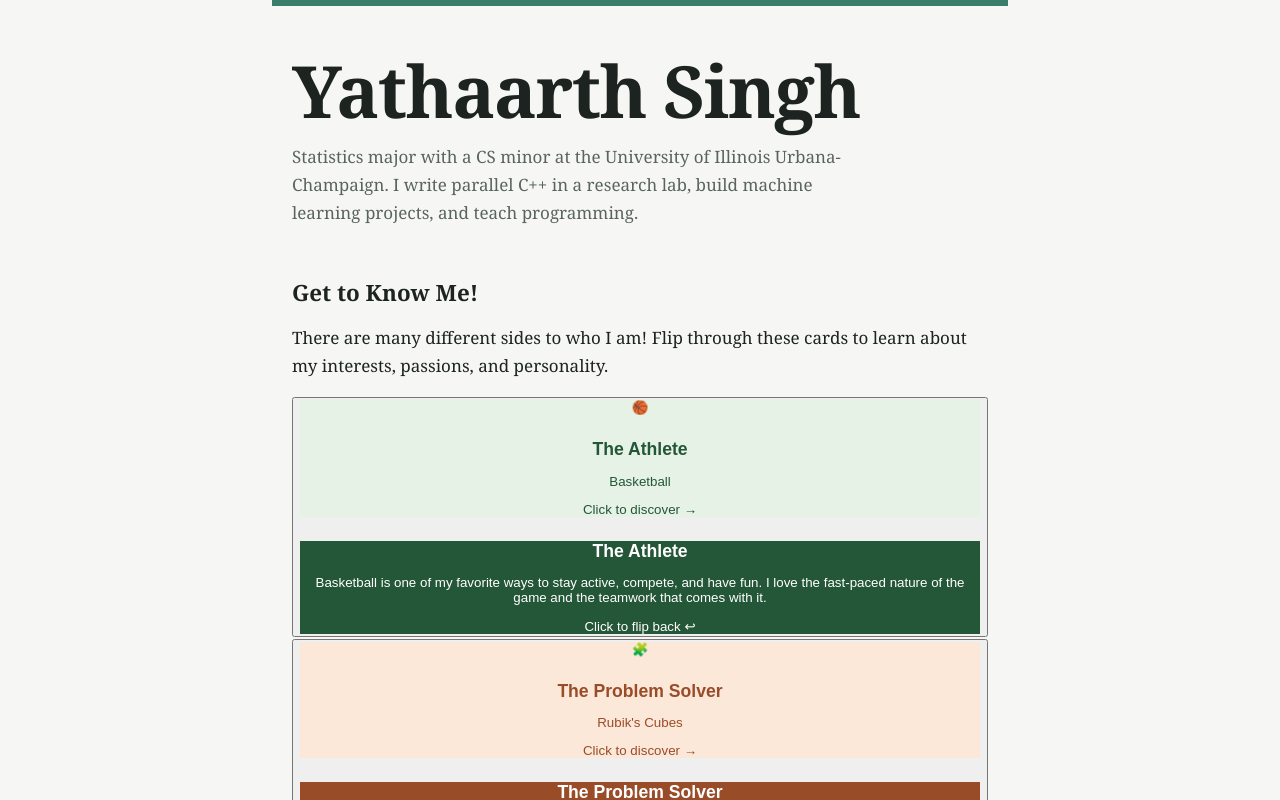
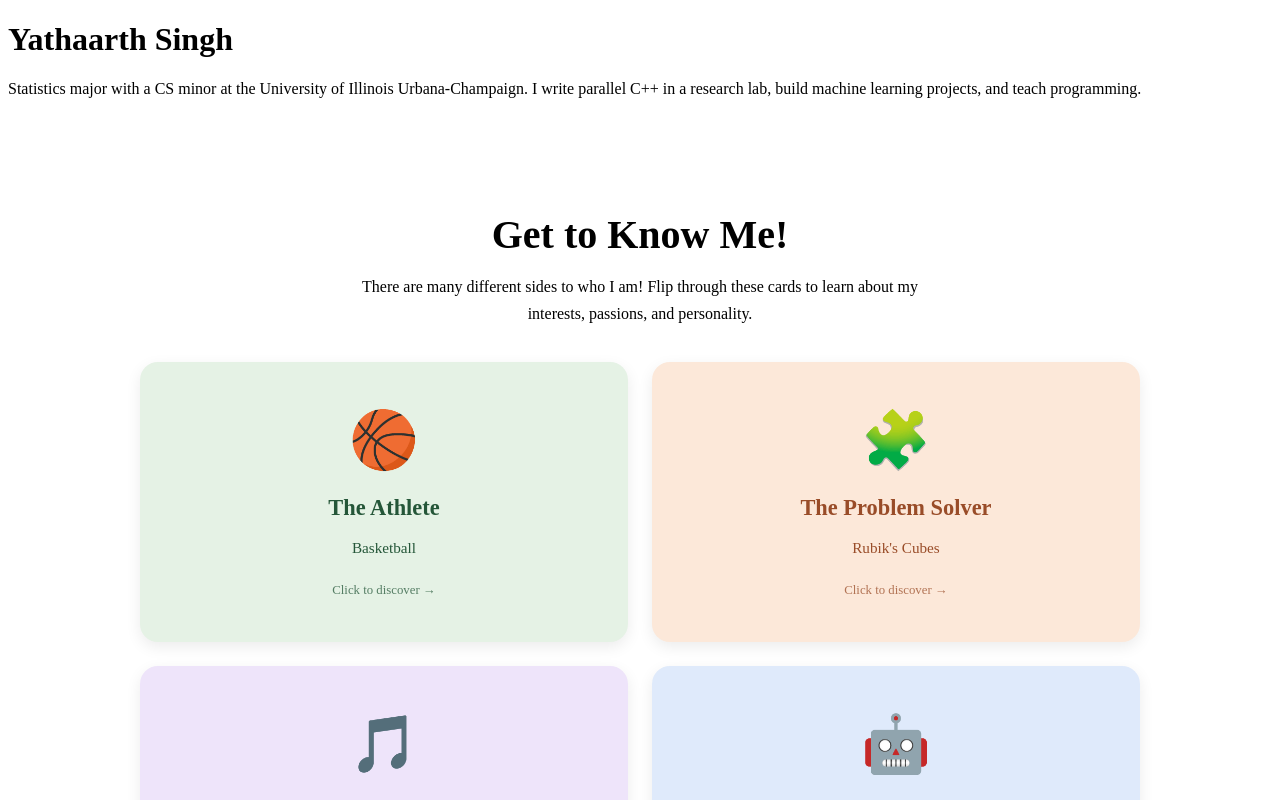
Before and after one commit to yath473/Yathaarth-Singh-Personal-Site, a React (Vite) app: page / in a window 1280 px wide. Shown: the top 800 px of the page. Built offline with nearby package versions, Linux system fonts and the light colour scheme.

Commit message:
css update

```diff
--- a/src/style.css
+++ b/src/style.css
@@ -1,38 +1,148 @@
-:root {
-  --bg: #f6f7f4; --fg: #1d2320; --muted: #5a645e; --accent: #3a7d6b;
-  color-scheme: light dark;
+
+/* About Me Section */
+.about-section {
+  max-width: 1000px;
+  margin: 60px auto;
+  padding: 20px;
+  text-align: center;
 }
-@media (prefers-color-scheme: dark) {
-  :root { --bg: #141916; --fg: #e8ede9; --muted: #9aa69f; }
+
+.about-section h2 {
+  font-size: 2.5rem;
+  margin-bottom: 15px;
 }
-* { box-sizing: border-box; }
-body {
-  margin: 0 auto; max-width: 46rem; padding: 3rem 1.25rem 5rem;
-  background: var(--bg); color: var(--fg);
-  font: 1.0625rem/1.65 Georgia, "Iowan Old Style", serif;
-  border-top: 6px solid var(--accent); transition: border-color .4s;
+
+.about-intro {
+  max-width: 600px;
+  margin: 0 auto 35px;
+  line-height: 1.7;
 }
-h1 { font-size: clamp(2.5rem, 8vw, 4.5rem); line-height: 1; margin: 0 0 1rem; letter-spacing: -0.02em; }
-h2 { font-size: 1.4rem; margin: 3rem 0 .75rem; }
-.lede { color: var(--muted); max-width: 36rem; }
-label { display: block; color: var(--muted); font-size: .95rem; }
-input {
-  width: 100%; font: inherit; padding: .6rem .8rem; margin: .4rem 0 1rem;
-  background: transparent; color: inherit; border: 2px solid var(--muted); border-radius: 4px;
+
+/* Four-card grid */
+.card-grid {
+  display: grid;
+  grid-template-columns: repeat(2, minmax(0, 1fr));
+  gap: 24px;
 }
-input:focus-visible, .swatch:focus-visible, a:focus-visible { outline: 3px solid var(--accent); outline-offset: 2px; }
-.swatches { display: flex; height: 9rem; border-radius: 6px; overflow: hidden; }
-.swatch {
-  flex: 1; border: 0; cursor: pointer; color: #fff; font: .8rem/1.2 ui-monospace, monospace;
-  text-shadow: 0 1px 2px rgba(0,0,0,.6); display: flex; align-items: flex-end; padding: .5rem;
-  transition: flex .25s;
+
+/* Individual card */
+.interest-card {
+  display: block;
+  position: relative;
+  width: 100%;
+  height: 280px;
+  padding: 0;
+  border: none;
+  background: transparent;
+  cursor: pointer;
+  perspective: 1000px;
+  font: inherit;
+  text-align: center;
 }
-.swatch:hover { flex: 1.6; }
-#caption { color: var(--muted); min-height: 1.6em; }
-a { color: var(--accent); }
-@media (max-width: 30rem) { .swatches { flex-direction: column; height: 14rem; } }
-@media (prefers-reduced-motion: reduce) { * { transition: none !important; } }
-h3 { font-size: 1.1rem; margin: 1.5rem 0 .1rem; }
-.when { color: var(--muted); font-size: .9rem; margin: 0 0 .4rem; }
-article p:last-child, section > p { margin-top: 0; }
-ul { padding-left: 1.2rem; }
+
+/* Inner rotating container */
+.card-inner {
+  position: relative;
+  display: block;
+  width: 100%;
+  height: 100%;
+  transform-style: preserve-3d;
+  transition: transform 0.7s ease;
+}
+
+/* Flip when clicked */
+.interest-card.flipped .card-inner {
+  transform: rotateY(180deg);
+}
+
+/* Front and back occupy the SAME space */
+.card-front,
+.card-back {
+  position: absolute;
+  top: 0;
+  left: 0;
+  width: 100%;
+  height: 100%;
+  box-sizing: border-box;
+
+  display: flex;
+  flex-direction: column;
+  align-items: center;
+  justify-content: center;
+
+  padding: 24px;
+  border-radius: 18px;
+  box-shadow: 0 5px 15px rgba(0, 0, 0, 0.08);
+
+  backface-visibility: hidden;
+  -webkit-backface-visibility: hidden;
+}
+
+/* Front faces forward */
+.card-front {
+  transform: rotateY(0deg);
+}
+
+/* Back starts facing away */
+.card-back {
+  transform: rotateY(180deg);
+}
+
+/* Card content */
+.card-emoji {
+  font-size: 3.5rem;
+  margin-bottom: 12px;
+}
+
+.card-front h3,
+.card-back h3 {
+  font-size: 1.4rem;
+  margin: 10px 0;
+}
+
+.card-front p,
+.card-back p {
+  font-size: 0.95rem;
+  line-height: 1.6;
+  margin: 5px 0;
+}
+
+.flip-hint {
+  font-size: 0.8rem;
+  margin-top: 18px;
+  opacity: 0.75;
+}
+
+/* Hover effect */
+.interest-card:hover {
+  transform: translateY(-4px);
+  transition: transform 0.2s ease;
+}
+
+/* Keyboard accessibility */
+.interest-card:focus-visible {
+  outline: 3px solid #326ca6;
+  outline-offset: 5px;
+  border-radius: 18px;
+}
+
+/* Mobile */
+@media (max-width: 600px) {
+  .card-grid {
+    grid-template-columns: 1fr;
+  }
+
+  .interest-card {
+    height: 300px;
+  }
+
+  .about-section h2 {
+    font-size: 2rem;
+  }
+}
+
+@media (prefers-reduced-motion: reduce) {
+  .card-inner {
+    transition: none;
+  }
+}
```
